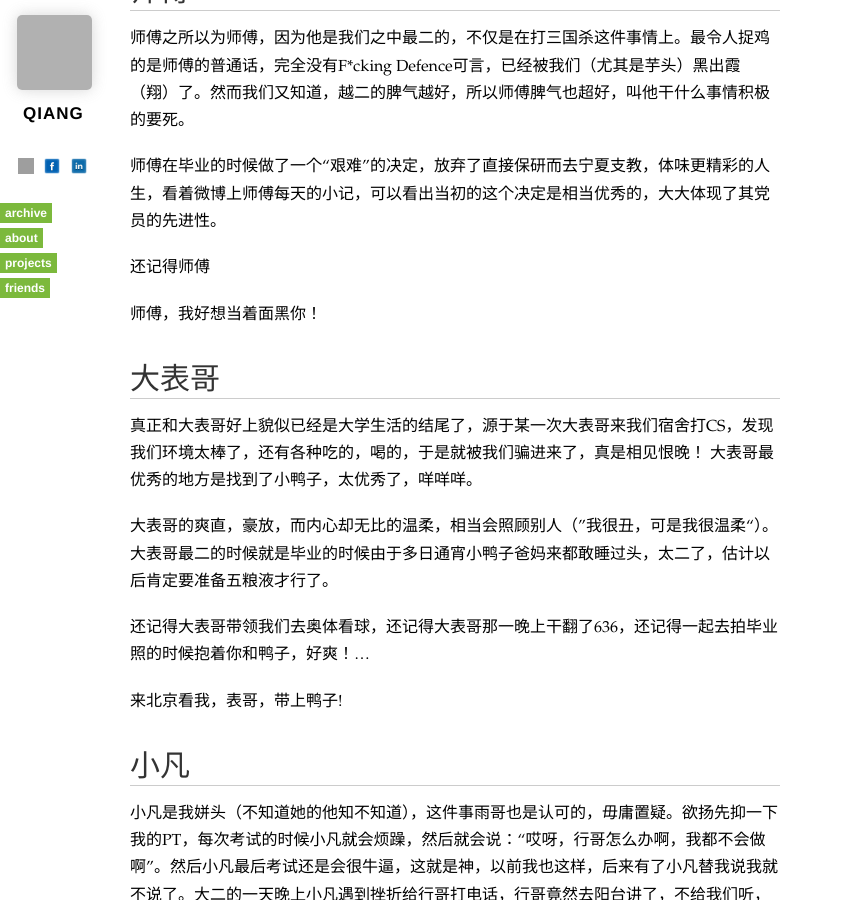
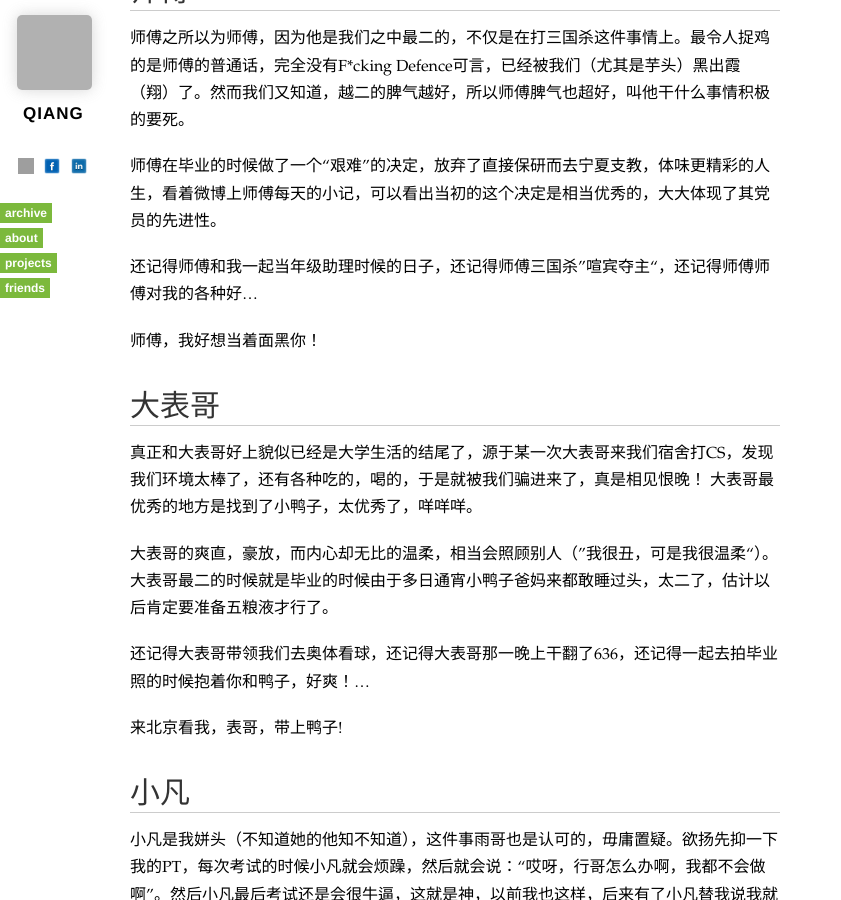
Before and after one commit to qiangrw/qiangrw.github.com, a Jekyll site: the page built from _posts/2012-10-05-member-of-LocalsNake.md, in a window 1280 px wide and 900 px high, scrolled down 3741 px, cut to the strip 0-900 px from the top of the window. Shown: the whole strip, without its empty margins (0-841 px from the left). Built offline with Jekyll 4.4.1, drawn with Linux system fonts in a browser that asks for light colours; nearby versions of some CDN libraries; Markdown is read by kramdown in place of the engine named in the settings; comment, search, counter and statistics services are not loaded; grey boxes are pictures that could not be loaded.

Commit message:
forget my master

```diff
--- a/_posts/2012-10-05-member-of-LocalsNake.md
+++ b/_posts/2012-10-05-member-of-LocalsNake.md
@@ -83,7 +83,7 @@ permalink: /2012/10/member-of-LocalsNake/
 
 师傅在毕业的时候做了一个“艰难”的决定，放弃了直接保研而去宁夏支教，体味更精彩的人生，看着微博上师傅每天的小记，可以看出当初的这个决定是相当优秀的，大大体现了其党员的先进性。
 
-还记得师傅
+还记得师傅和我一起当年级助理时候的日子，还记得师傅三国杀”喧宾夺主“，还记得师傅师傅对我的各种好...
 
 师傅，我好想当着面黑你！
 
```
